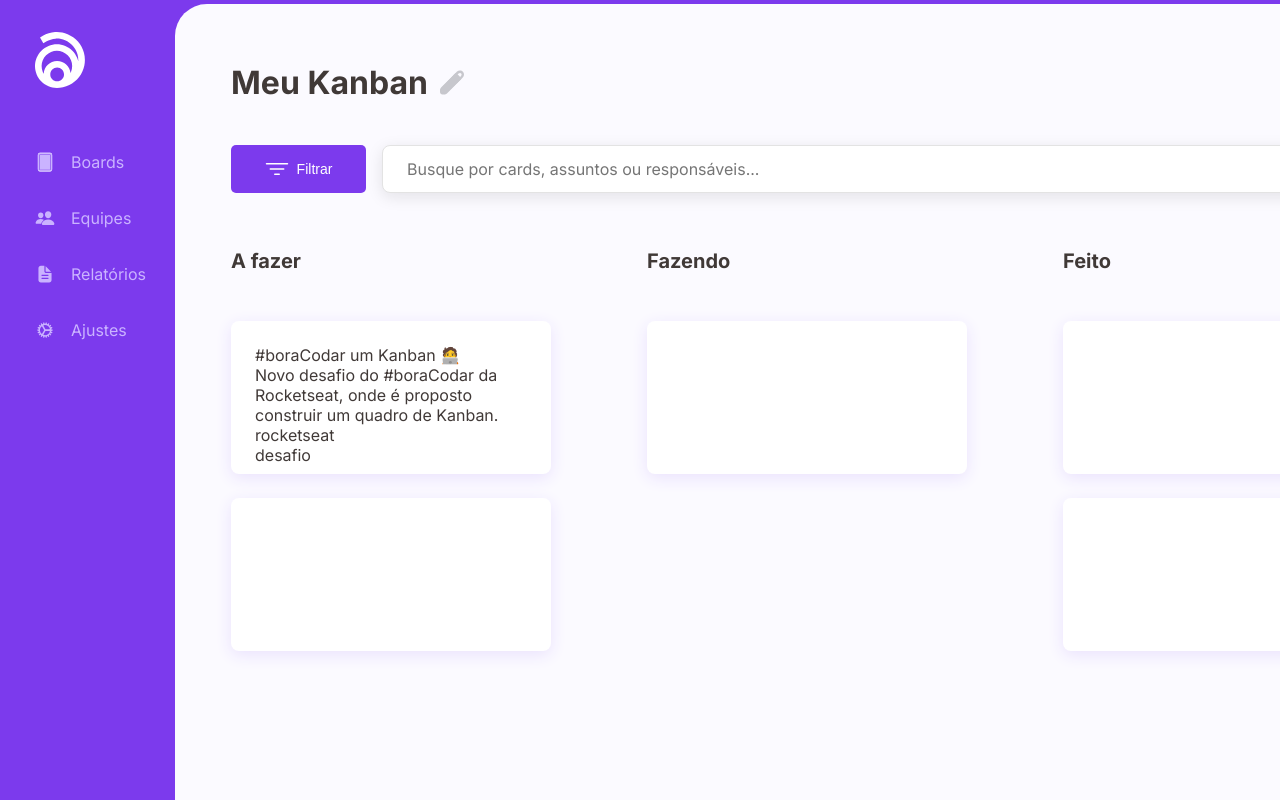
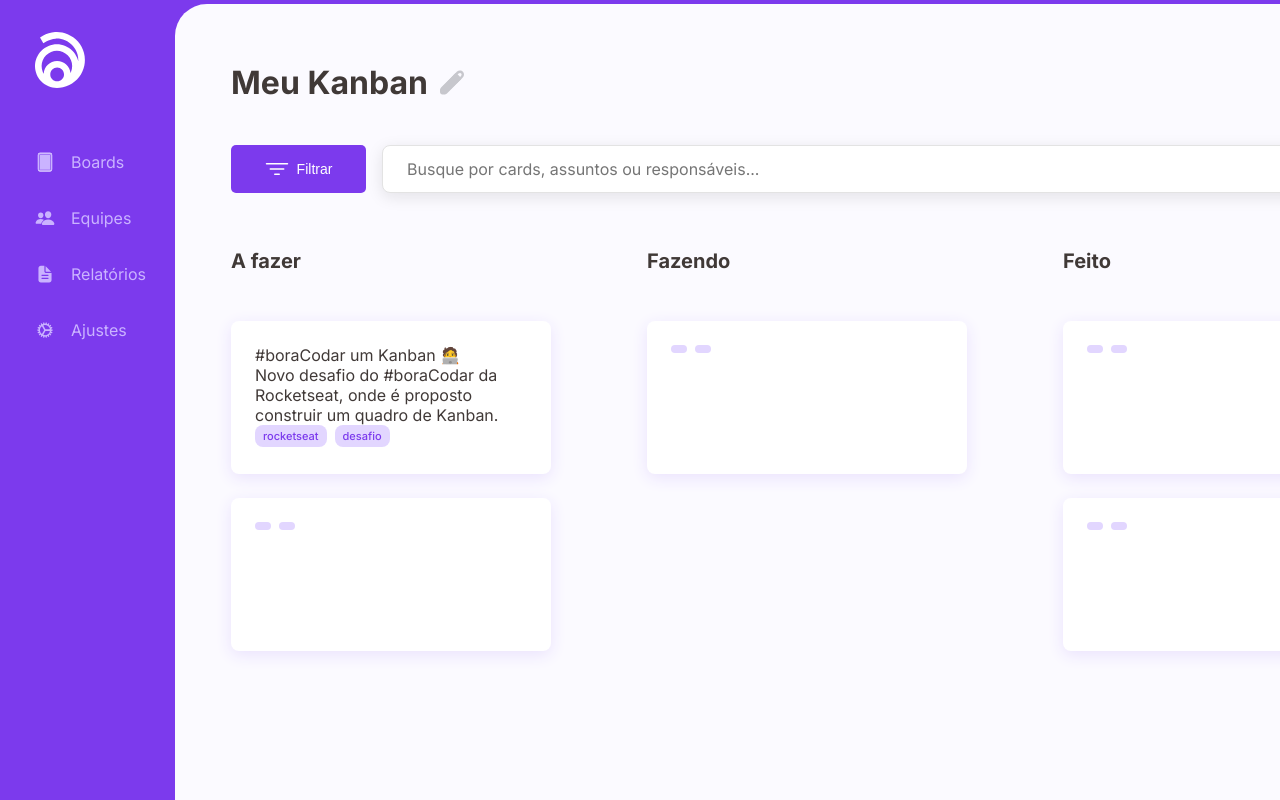
Before and after one commit to Guilherme-RNovaes/meu-kanban, a React (Create React App) app: page / in a window 1280 px wide. Shown: the top 800 px of the page. Built offline with nearby package versions, Linux system fonts and the light colour scheme.

Commit message:
implementação do style em um dos componentes do card

```diff
--- a/src/components/Card/styles.css
+++ b/src/components/Card/styles.css
@@ -15,3 +15,18 @@
 .card-content {
     gap: 10px;
 }
+
+.hashtags {
+    display: flex;
+    align-items: flex-start;
+    font-weight: 500;
+    font-size: 11px;
+    gap: 8px;
+    color: #7C3AED;
+}
+
+.card-hash {
+    padding: 4px 8px;
+    border-radius: 8px;
+    background-color: #E2D6FF;
+}
```
